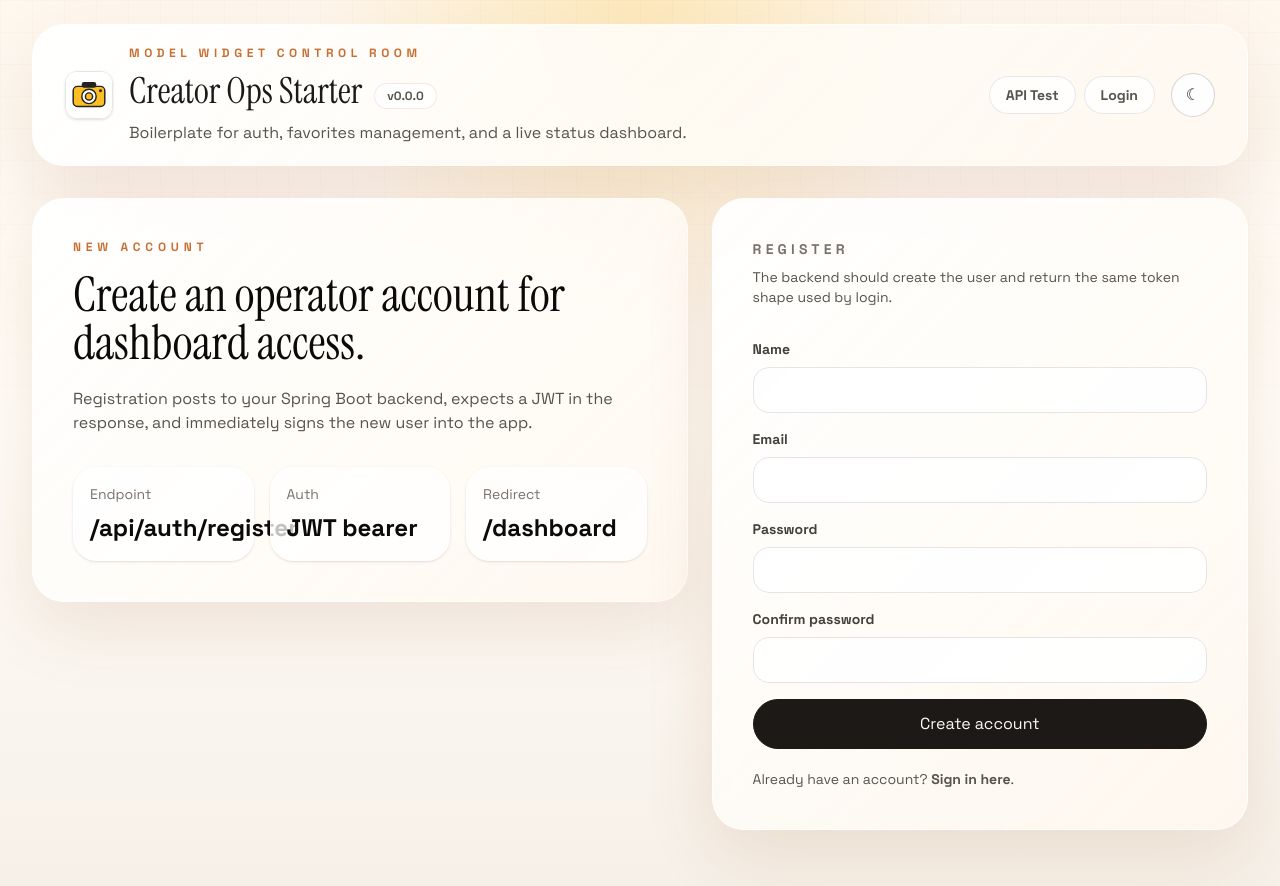
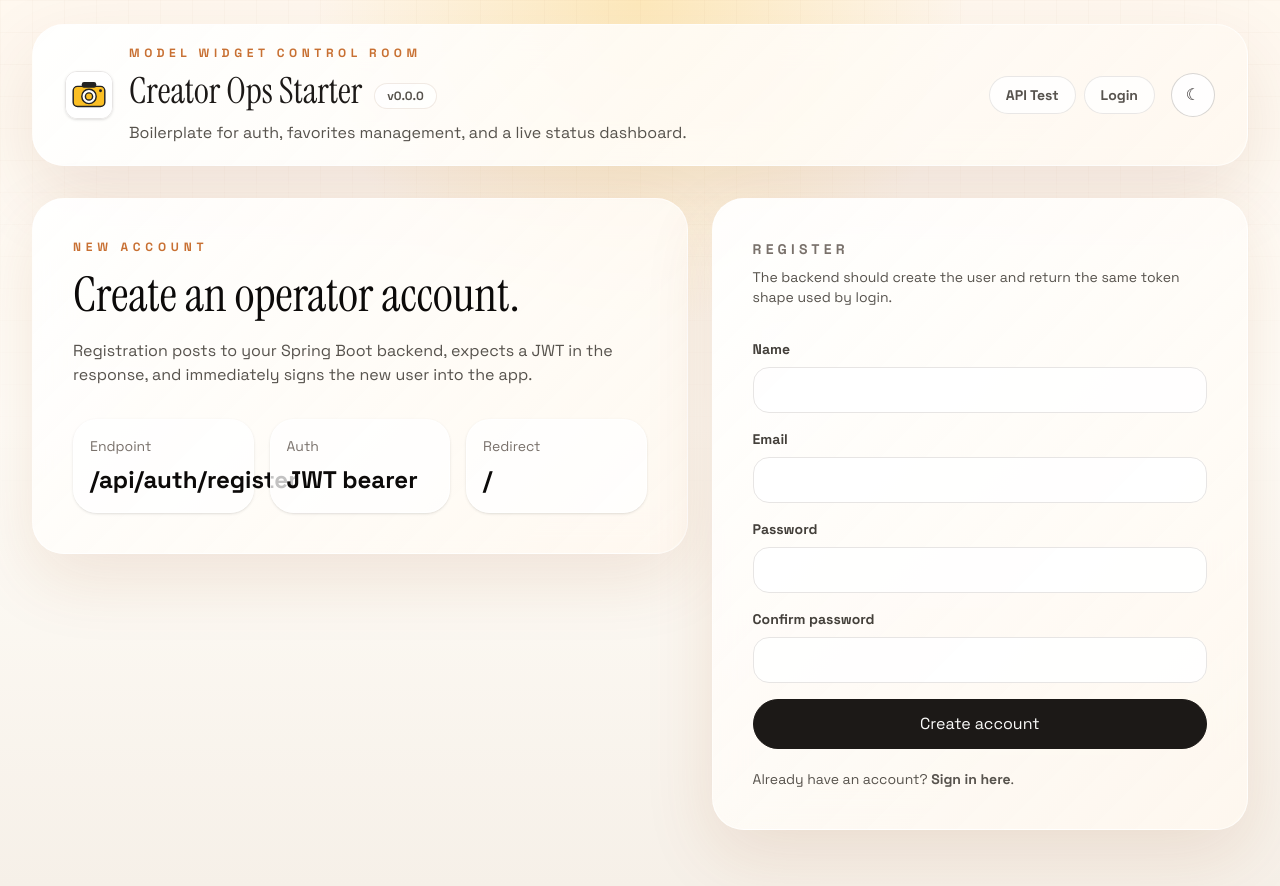
Before and after one commit to beaverDamDemo/chaturbate-online-model-widget-client-react, a React (Vite) app: page /register in a window 1280 px wide. Built offline with nearby package versions, Linux system fonts and the light colour scheme; no server answers.

Commit message:
also fixed loign page test

```diff
--- a/src/app/router.tsx
+++ b/src/app/router.tsx
@@ -43,10 +43,6 @@ export const router = createBrowserRouter([
         element: <RequireAuth />,
         children: [
           {
-            // path: 'dashboard',
-            // element: <StatusDashboardPage />,
-          },
-          {
             path: 'account',
             element: <AccountPage />,
           },
--- a/src/features/auth/require-admin.tsx
+++ b/src/features/auth/require-admin.tsx
@@ -13,7 +13,7 @@ export function RequireAdmin() {
   }
 
   if (!isAdmin) {
-    return <Navigate to="/dashboard" replace />
+    return <Navigate to="/" replace />
   }
 
   return <Outlet />
--- a/src/pages/login-page.tsx
+++ b/src/pages/login-page.tsx
@@ -12,7 +12,7 @@ export function LoginPage() {
   const [errorMessage, setErrorMessage] = useState('')
   const [isSubmitting, setIsSubmitting] = useState(false)
 
-  const nextPath = (location.state as { from?: string } | null)?.from ?? '/dashboard'
+  const nextPath = (location.state as { from?: string } | null)?.from ?? '/'
 
   if (isAuthenticated) {
     return <Navigate to={nextPath} replace />
@@ -97,7 +97,7 @@ export function LoginPage() {
           disabled={isSubmitting || isLoading}
           className="primary-button w-full rounded-full px-5 py-3 text-sm font-semibold"
         >
-          {isSubmitting || isLoading ? 'Signing in...' : 'Open dashboard'}
+          {isSubmitting || isLoading ? 'Signing in...' : 'Sign in'}
         </button>
 
         <p className="mt-5 text-sm text-stone-600">
--- a/src/pages/register-page.tsx
+++ b/src/pages/register-page.tsx
@@ -14,7 +14,7 @@ export function RegisterPage() {
   const [isSubmitting, setIsSubmitting] = useState(false)
 
   if (isAuthenticated) {
-    return <Navigate to="/dashboard" replace />
+    return <Navigate to="/" replace />
   }
 
   const handleSubmit = async (event: FormEvent<HTMLFormElement>) => {
@@ -30,7 +30,7 @@ export function RegisterPage() {
 
     try {
       await signUp({ name, email, password })
-      void navigate('/dashboard', { replace: true })
+      void navigate('/', { replace: true })
     } catch (error) {
       setErrorMessage(error instanceof Error ? error.message : 'Unable to register.')
     } finally {
@@ -45,7 +45,7 @@ export function RegisterPage() {
           New Account
         </p>
         <h2 className="mt-4 font-display text-5xl leading-none text-stone-950">
-          Create an operator account for dashboard access.
+          Create an operator account.
         </h2>
         <p className="mt-5 max-w-xl text-base text-stone-600">
           Registration posts to your Spring Boot backend, expects a JWT in the response, and immediately signs the new user into the app.
@@ -54,7 +54,7 @@ export function RegisterPage() {
         <div className="mt-8 grid gap-4 sm:grid-cols-3">
           <StatCard label="Endpoint" value="/api/auth/register" />
           <StatCard label="Auth" value="JWT bearer" />
-          <StatCard label="Redirect" value="/dashboard" />
+          <StatCard label="Redirect" value="/" />
         </div>
       </div>
 
```
Also changed, not shown: 2 other files (tests, documents, lock files or other folders).
